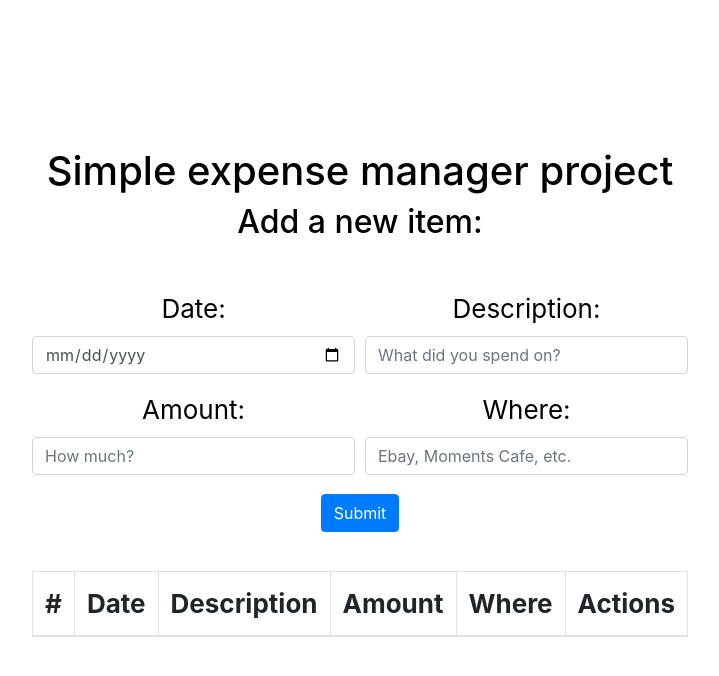
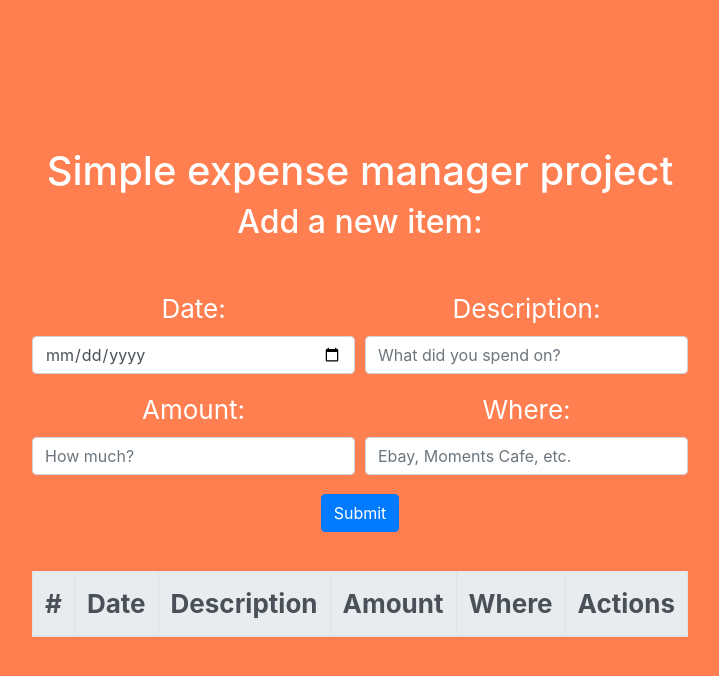
Before and after one commit to YoniWitz/Expense-Tracker-React, a React (Create React App) app: page / in a window 1280 px wide. Shown: the top 676 px of the page, without its empty margins (280-999 px from the left). Built offline with nearby package versions, Linux system fonts and the light colour scheme.

Commit message:
added styling

```diff
--- a/src/App.js
+++ b/src/App.js
@@ -1,6 +1,6 @@
 import React from 'react';
 import './assets/App.css';
-
+import 'bootstrap/dist/css/bootstrap.min.css';
 import ExpenseTracker from './components/ExpenseTracker'
 
 function App() {
--- a/src/assets/App.css
+++ b/src/assets/App.css
@@ -1,5 +1,7 @@
 .App {
   text-align: center;
+  background-color: coral;
+
 }
 
 .App-logo {
@@ -20,7 +22,7 @@
   align-items: center;
   justify-content: center;
   font-size: calc(10px + 2vmin);
-  color: black;
+  color: white;
 }
 
 .App-link {
--- a/src/components/ExpenseTracker.js
+++ b/src/components/ExpenseTracker.js
@@ -1,12 +1,10 @@
 import React from 'react'
-
 
 import FormComponent from './FormComponent'
 import TableComponent from './TableComponent'
-import randomcolor from 'randomcolor'
-import Table from 'react-bootstrap/Table'
 import TableHead from './TableHead'
 
+import Table from 'react-bootstrap/Table'
 
 
 class ExpenseTracker extends React.Component {
--- a/src/components/TableHead.js
+++ b/src/components/TableHead.js
@@ -2,8 +2,7 @@ import React from 'react'
 
 function TableHead() {
     return (
-
-        <thead>
+        <thead className="thead-light">
             <tr>
                 <th>#</th>
                 <th>Date</th>
@@ -13,7 +12,6 @@ function TableHead() {
                 <th>Actions</th>
             </tr>
         </thead>
-
     )
 }
 
```
Also changed, not shown: 1 other file (tests, documents, lock files or other folders).
